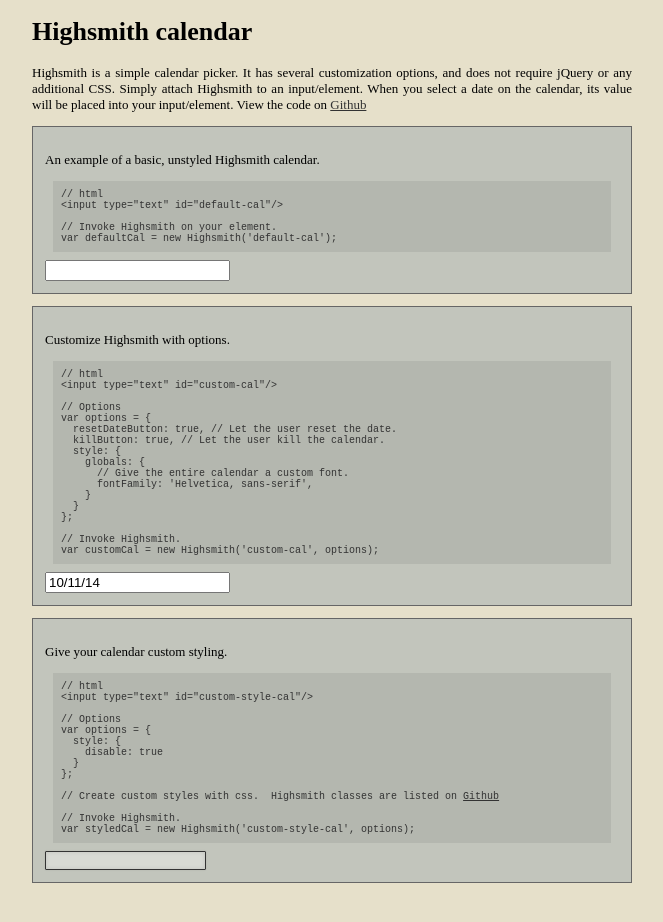
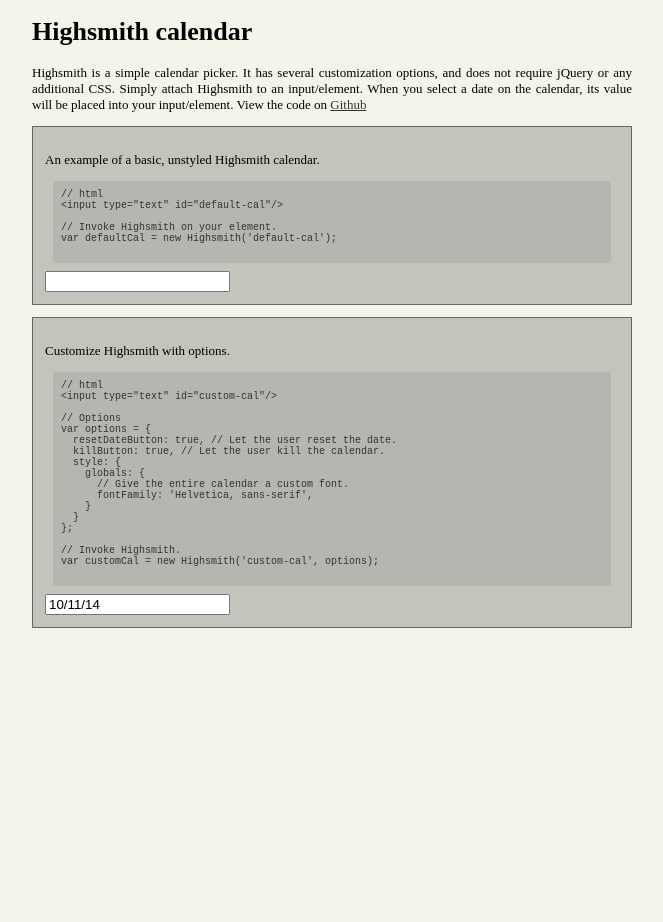
Before and after one commit to adamvanlente/highsmith, a website: page index.html in a window 1280 px wide. Shown: the whole page, without its empty margins (308-971 px from the left). After the commit the page ends 800 px from the top, so only its background shows below. Drawn offline with Linux system fonts and the light colour scheme; a web font is replaced by a local one.

Commit message:
Update info page.

```diff
--- a/css/highsmith-demo-page.css
+++ b/css/highsmith-demo-page.css
@@ -1,5 +1,5 @@
 body {
-  background-color: #e6e0ca;
+  background-color: #f5f4ea;
   font-size: 13px; }
   @media only screen and (min-device-width: 320px) and (max-device-width: 568px) {
     body {
--- a/index.html
+++ b/index.html
@@ -14,12 +14,8 @@
 <body>
 
 <div class="wrapper">
-
   <h1>Highsmith calendar</h1>
-
   <p>Highsmith is a simple calendar picker.  It has several customization options, and does not require jQuery or any additional CSS.  Simply attach Highsmith to an input/element.  When you select a date on the calendar, its value will be placed into your input/element.  View the code on <a href="https://github.com/adamvanlente/highsmith">Github</a></p>
-
-
   <div class="example">
     <p>An example of a basic, unstyled Highsmith calendar.</p>
     <pre>
@@ -31,7 +27,6 @@
     </pre>
     <input type="text" id="default-cal"/>
   </div>
-
 
   <div class="example">
     <p>Customize Highsmith with options.</p>
@@ -56,29 +51,6 @@
     </pre>
     <input type="text" id="custom-cal" value="10/11/14"/>
   </div>
-
-
-      <div class="example">
-        <p>Give your calendar custom styling.</p>
-<pre>
-// html
-&lt;input type="text" id="custom-style-cal"/&gt;
-
-// Options
-var options = {
-  style: {
-    disable: true
-  }
-};
-
-// Create custom styles with css.  Highsmith classes are listed on <a href="https://github.com/adamvanlente/highsmith">Github</a>
-
-// Invoke Highsmith.
-var styledCal = new Highsmith('custom-style-cal', options);
-</pre>
-        <input type="text" id="custom-style-cal" class="custom-style-cal"/>
-      </div>
-
 </div>
 
   <script type="text/javascript" src="js/highsmith-cal.js"></script>
@@ -103,14 +75,6 @@
     // Set up a default calendar.
     var customCal = new Highsmith('custom-cal', options);
 
-    var disableStyling = {
-      style: {
-        disable: true
-      }
-    };
-
-    var customStyleCal = new Highsmith('custom-style-cal', disableStyling);
-
   </script>
 
 </body>
```
Lines whose indentation alone changed are shown as unchanged.
